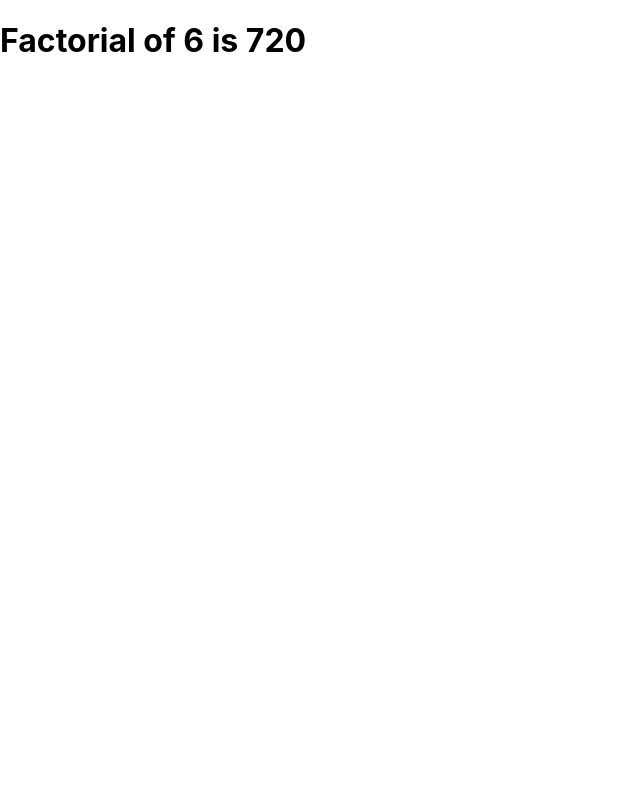
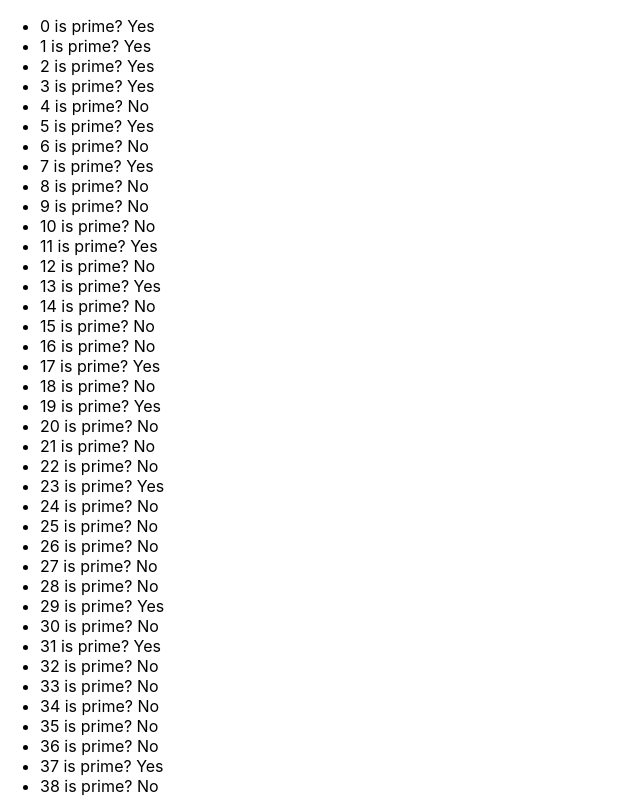
Before and after one commit to prateekpandey2022apr-cedcoss/jsx-task, a React (Create React App) app: page / in a window 1280 px wide. Shown: the top 797 px of the page, without its empty margins (0-640 px from the left). Built offline with nearby package versions, Linux system fonts and the light colour scheme.

Commit message:
In index.js make an arrow function Prime() that prints all prime nos. from 1 to 100.

```diff
--- /dev/null
+++ b/src/Prime.js
@@ -0,0 +1,28 @@
+import React from "react";
+
+const is_prime = (num) => {
+  let flag = true;
+  for (let i = 2; i <= Math.sqrt(num); i++) {
+    if (num % i == 0) {
+      flag = true;
+      return false;
+    }
+  }
+
+  return flag;
+};
+
+function Prime(props) {
+  const numbers = [...Array(101).keys()];
+  return (
+    <ul>
+      {numbers.map((num) => (
+        <li key={num}>
+          {num} is prime? {is_prime(num) ? "Yes" : "No"}
+        </li>
+      ))}
+    </ul>
+  );
+}
+
+export default Prime;
--- a/src/index.js
+++ b/src/index.js
@@ -2,13 +2,14 @@ import React from "react";
 import ReactDOM from "react-dom/client";
 import "./index.css";
 import App from "./App";
-import Factorial from "./Factorial.js";
+// import Factorial from "./Factorial.js";
+import Prime from "./Prime.js";
 import reportWebVitals from "./reportWebVitals";
 
 const root = ReactDOM.createRoot(document.getElementById("root"));
 root.render(
   <React.StrictMode>
-    <Factorial num={6} />
+    <Prime num={6} />
   </React.StrictMode>
 );
 
```
